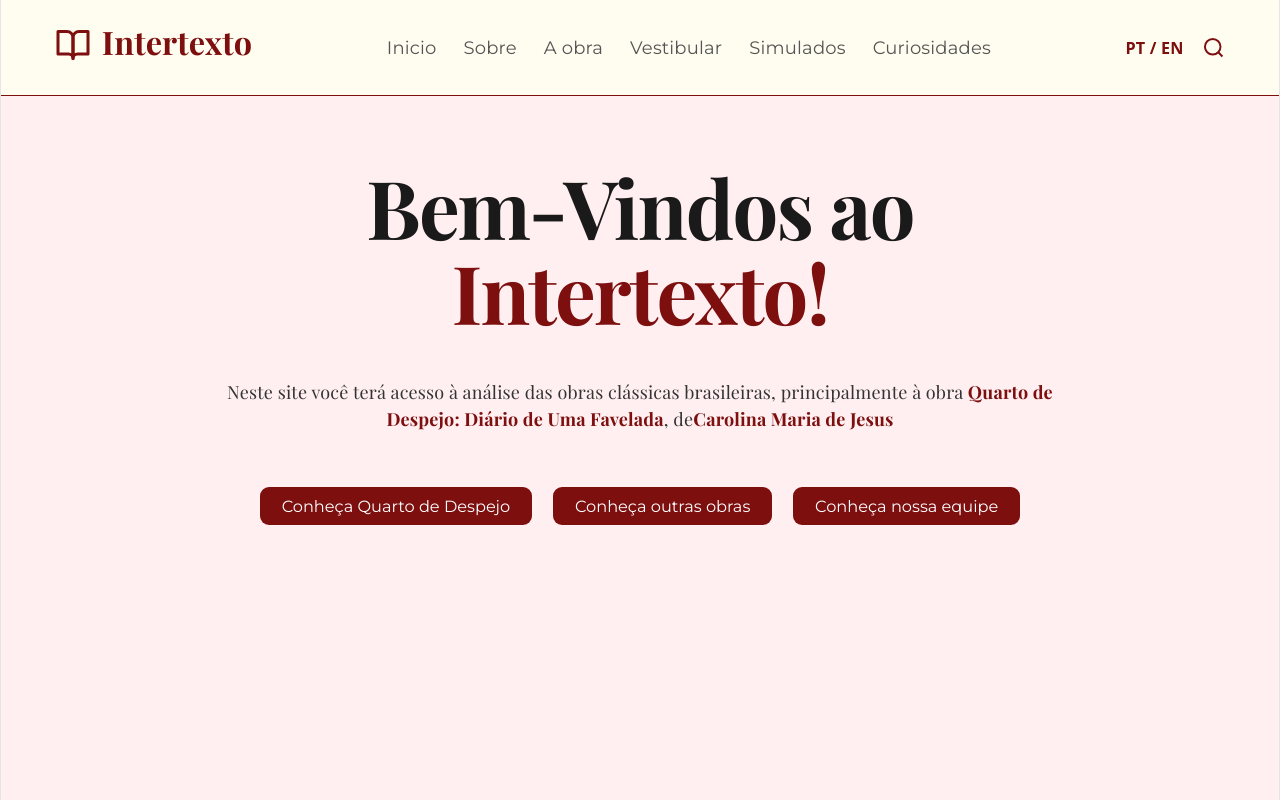
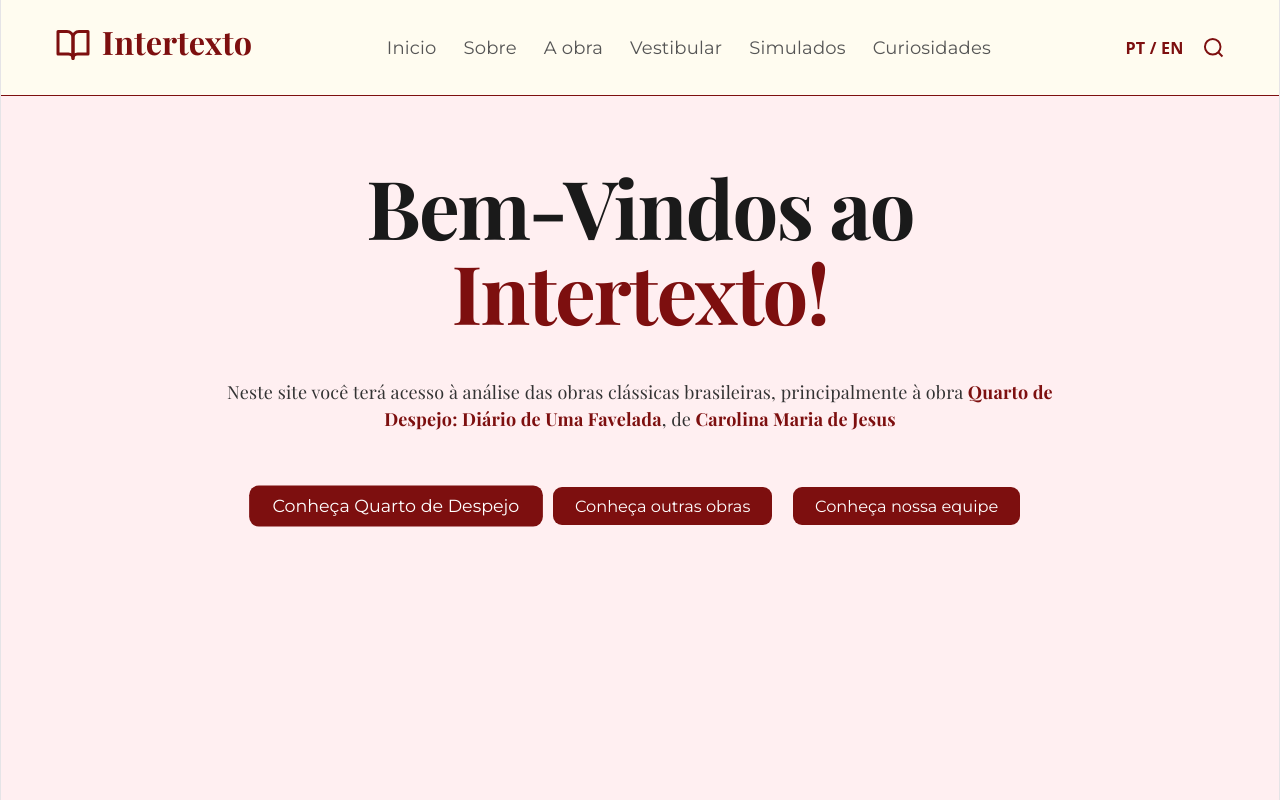
Before and after one commit to Jenniferkss/FrontEnd-Projeto-integrador, a React (Vite) app in the folder front-clube-do-livro/: page / in a window 1280 px wide. In both pictures the pointer is over the button "Conheça Quarto de Despejo". Built offline with nearby package versions, Linux system fonts and the light colour scheme; a web font is replaced by a local one.

Commit message:
Feat: Atualiza os códigos

```diff
--- a/front-clube-do-livro/src/components/Inicio/Inicio.jsx
+++ b/front-clube-do-livro/src/components/Inicio/Inicio.jsx
@@ -61,7 +61,7 @@ const Inicio = () => {
                         {''} Quarto de Despejo: Diário de Uma Favelada
                     </span>
                     , de
-                    <span className={styles.highlight}>Carolina Maria de Jesus</span>
+                    <span className={styles.highlight}> Carolina Maria de Jesus</span>
                 </p>
 
                 <div className={styles.btnGroup}>
--- a/front-clube-do-livro/src/components/Inicio/Inicio.module.css
+++ b/front-clube-do-livro/src/components/Inicio/Inicio.module.css
@@ -124,7 +124,7 @@
 
 .btn {
     font-family: 'Montserrat', sans-serif;
-    background-color:  #7d0f0f;
+    background-color: #7d0f0f;
     color: white;
     border: none;
     padding: 0.5rem 1.2rem;
@@ -132,10 +132,14 @@
     font-size: 0.9rem;
     font-weight: 500;
     cursor: pointer;
-    transition: all 0.3s ease;
+    transition: transform 0.2s ease;
     margin-top: 2.5;
 }
 
+/* aumenta ao passar o mouse */
+.btn:hover {
+    transform: scale(1.08);
+}
 
 .bookIcon {
   width: 2rem;
```
Also changed, not shown: 1 other file (tests, documents, lock files or other folders).
